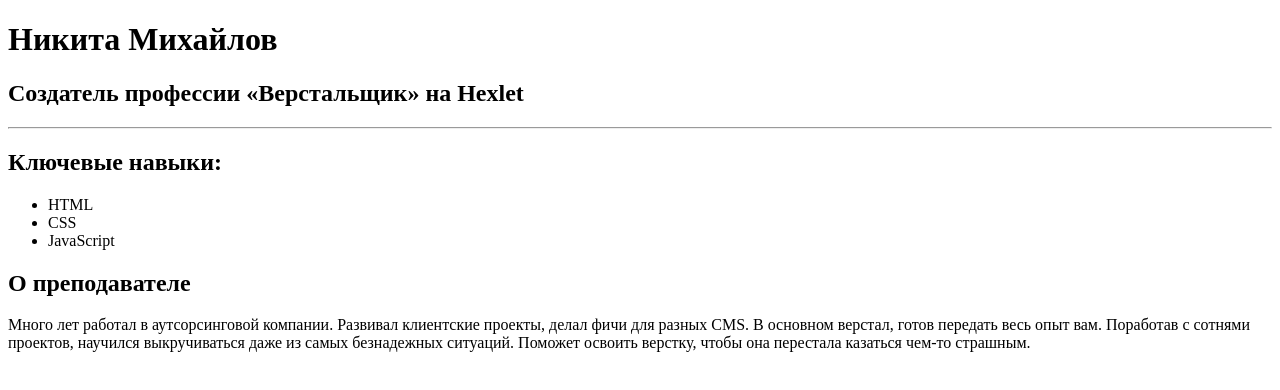
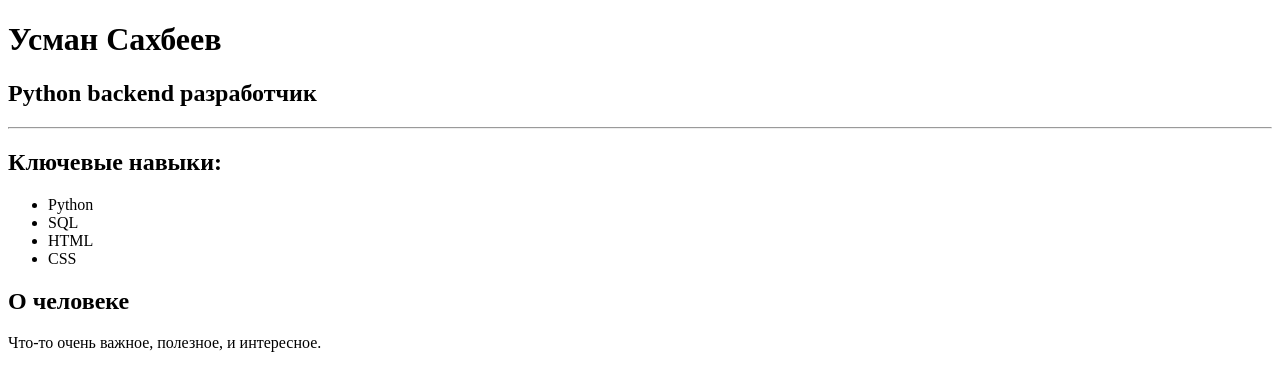
Before and after one commit to UsmanSakhbeev/UsmanSakhbeev.github.io, a plain HTML site: page index.html in a window 1280 px wide. Drawn offline with Linux system fonts and the light colour scheme.

Commit message:
Update index.html

```diff
--- a/index.html
+++ b/index.html
@@ -32,28 +32,25 @@
   </style>
 </head>
 <main>
-  <h1>Никита Михайлов</h1>
-  <h2>Создатель профессии «Верстальщик» на Hexlet</h2>
+  <h1>Усман Сахбеев</h1>
+  <h2>Python backend разработчик</h2>
 
   <hr>
 
   <section>
     <h2>Ключевые навыки:</h2>
     <ul>
+      <li>Python</li>
+      <li>SQL</li>
       <li>HTML</li>
       <li>CSS</li>
-      <li>JavaScript</li>
     </ul>
   </section>
 
   <section>
-    <h2>О преподавателе</h2>
+    <h2>О человеке</h2>
     <p>
-      Много лет работал в аутсорсинговой компании. Развивал клиентские проекты,
-      делал фичи для разных CMS. В основном верстал, готов передать весь опыт
-      вам. Поработав с сотнями проектов, научился выкручиваться даже из самых
-      безнадежных ситуаций. Поможет освоить верстку, чтобы она перестала
-      казаться чем-то страшным.
+      Что-то очень важное, полезное, и интересное.
     </p>
   </section>
 </main>
```
